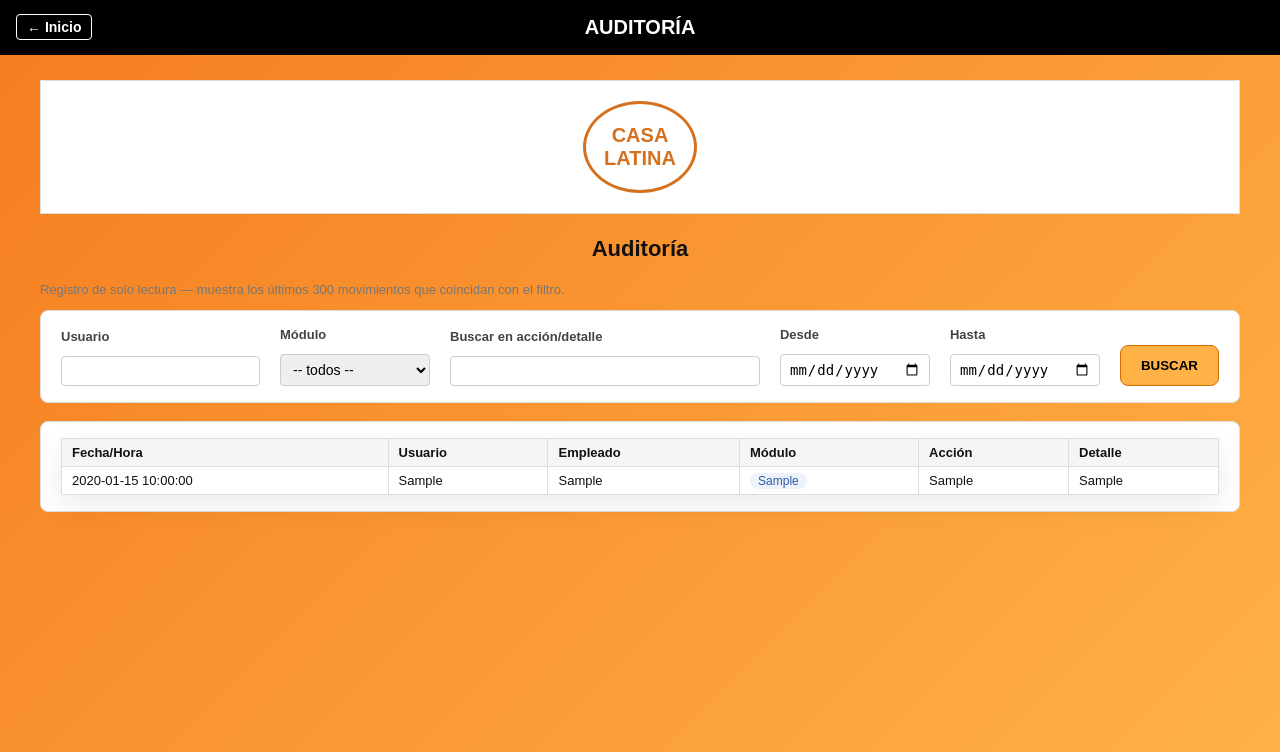
After one commit to Plon17/casalatina, a PHP site: page /auditoria.php in a window 1280 px wide. The commit adds this page. Shown: the top 752 px of the page. Run offline with PHP 8.4, Linux system fonts and the light colour scheme; the visitor is signed in with stand-in values (Sample User, id 1); tables that the repository leaves empty or names only in its code hold one stand-in row (values such as "Sample post").

Commit message:
creacion de auditoria

```diff
--- /dev/null
+++ b/auditoria.php
@@ -0,0 +1,91 @@
+<?php
+$modulo_actual = "auditoria";
+require_once __DIR__ . "/includes/auth.php";
+require_once __DIR__ . "/includes/db.php";
+
+// Solo Administrador (defensa extra además de includes/auth.php)
+if (($_SESSION["rol"] ?? "") !== "administrador") {
+    header("Location: index.php");
+    exit;
+}
+
+$usuario = trim($_GET["usuario"] ?? "");
+$modulo = trim($_GET["modulo"] ?? "");
+$texto = trim($_GET["texto"] ?? "");
+$desde = $_GET["desde"] ?? "";
+$hasta = $_GET["hasta"] ?? "";
+
+$condiciones = [];
+$params = [];
+if ($usuario !== "") { $condiciones[] = "usuario LIKE ?"; $params[] = "%$usuario%"; }
+if ($modulo !== "") { $condiciones[] = "modulo = ?"; $params[] = $modulo; }
+if ($texto !== "") { $condiciones[] = "(accion LIKE ? OR detalle LIKE ?)"; $params[] = "%$texto%"; $params[] = "%$texto%"; }
+if ($desde !== "") { $condiciones[] = "fecha_hora >= ?"; $params[] = $desde . " 00:00:00"; }
+if ($hasta !== "") { $condiciones[] = "fecha_hora <= ?"; $params[] = $hasta . " 23:59:59"; }
+
+$sql = "SELECT * FROM auditoria" . ($condiciones ? " WHERE " . implode(" AND ", $condiciones) : "") . " ORDER BY fecha_hora DESC LIMIT 300";
+$stmt = $pdo->prepare($sql);
+$stmt->execute($params);
+$registros = $stmt->fetchAll(PDO::FETCH_ASSOC);
+
+$modulosDisponibles = $pdo->query("SELECT DISTINCT modulo FROM auditoria ORDER BY modulo")->fetchAll(PDO::FETCH_COLUMN);
+
+$titulo_pagina = "AUDITORÍA";
+require_once __DIR__ . "/includes/layout_top.php";
+?>
+
+<style>
+.pd-card{background:#fff;border:1px solid #ddd;border-radius:8px;padding:16px 20px;margin-bottom:18px;}
+.pd-row{display:flex;gap:20px;flex-wrap:wrap;align-items:flex-end;}
+.pd-field{display:flex;flex-direction:column;gap:4px;}
+.pd-field label{font-size:13px;color:#444;}
+.pd-field input,.pd-field select{padding:6px 8px;border:1px solid #ccc;border-radius:4px;min-width:150px;}
+.pd-tabla{width:100%;border-collapse:collapse;}
+.pd-tabla th,.pd-tabla td{border:1px solid #ddd;padding:6px 10px;text-align:left;font-size:13px;}
+.pd-tabla th{background:#f5f5f5;}
+.badge-modulo{background:#eef3fb;color:#2c5aa0;padding:1px 8px;border-radius:10px;font-size:12px;}
+</style>
+
+<p class="titulo-modulo">Auditoría</p>
+<p style="color:#777; font-size:13px;">Registro de solo lectura — muestra los últimos 300 movimientos que coincidan con el filtro.</p>
+
+<div class="pd-card">
+<form method="GET" class="pd-row">
+    <div class="pd-field"><label>Usuario</label><input type="text" name="usuario" value="<?php echo htmlspecialchars($usuario); ?>"></div>
+    <div class="pd-field">
+        <label>Módulo</label>
+        <select name="modulo">
+            <option value="">-- todos --</option>
+            <?php foreach ($modulosDisponibles as $m): ?>
+            <option value="<?php echo htmlspecialchars($m); ?>" <?php echo $modulo === $m ? "selected" : ""; ?>><?php echo htmlspecialchars($m); ?></option>
+            <?php endforeach; ?>
+        </select>
+    </div>
+    <div class="pd-field" style="flex:1; min-width:200px;"><label>Buscar en acción/detalle</label><input type="text" name="texto" value="<?php echo htmlspecialchars($texto); ?>"></div>
+    <div class="pd-field"><label>Desde</label><input type="date" name="desde" value="<?php echo htmlspecialchars($desde); ?>"></div>
+    <div class="pd-field"><label>Hasta</label><input type="date" name="hasta" value="<?php echo htmlspecialchars($hasta); ?>"></div>
+    <button type="submit">BUSCAR</button>
+    <?php if ($usuario || $modulo || $texto || $desde || $hasta): ?><a href="auditoria.php" style="align-self:center;">Limpiar</a><?php endif; ?>
+</form>
+</div>
+
+<div class="pd-card">
+<table class="pd-tabla">
+<tr><th>Fecha/Hora</th><th>Usuario</th><th>Empleado</th><th>Módulo</th><th>Acción</th><th>Detalle</th></tr>
+<?php if (count($registros) === 0): ?>
+<tr><td colspan="6">No hay movimientos que coincidan con el filtro.</td></tr>
+<?php endif; ?>
+<?php foreach ($registros as $r): ?>
+<tr>
+    <td><?php echo htmlspecialchars($r["fecha_hora"]); ?></td>
+    <td><?php echo htmlspecialchars($r["usuario"] ?? "—"); ?></td>
+    <td><?php echo htmlspecialchars($r["cod_empleado"] ?? "—"); ?></td>
+    <td><span class="badge-modulo"><?php echo htmlspecialchars($r["modulo"]); ?></span></td>
+    <td><?php echo htmlspecialchars($r["accion"]); ?></td>
+    <td><?php echo htmlspecialchars($r["detalle"]); ?></td>
+</tr>
+<?php endforeach; ?>
+</table>
+</div>
+
+<?php require_once __DIR__ . "/includes/layout_bottom.php"; ?>
--- a/index.php
+++ b/index.php
@@ -17,6 +17,7 @@ $modulos = [
     "gastos"  => ["💵", "GASTOS",      "gastos.php"],
     "reporte" => ["📊", "REPORTE",     "reportes.php"],
     "usuarios"=> ["👤", "USUARIOS",    "usuarios.php"],
+    "auditoria"=> ["🕵️", "AUDITORÍA", "auditoria.php"],
 ];
 
 // Los que puede ver el empleado
```
Also changed, not shown: includes/auditoria.php (added, +21 -0 lines).
